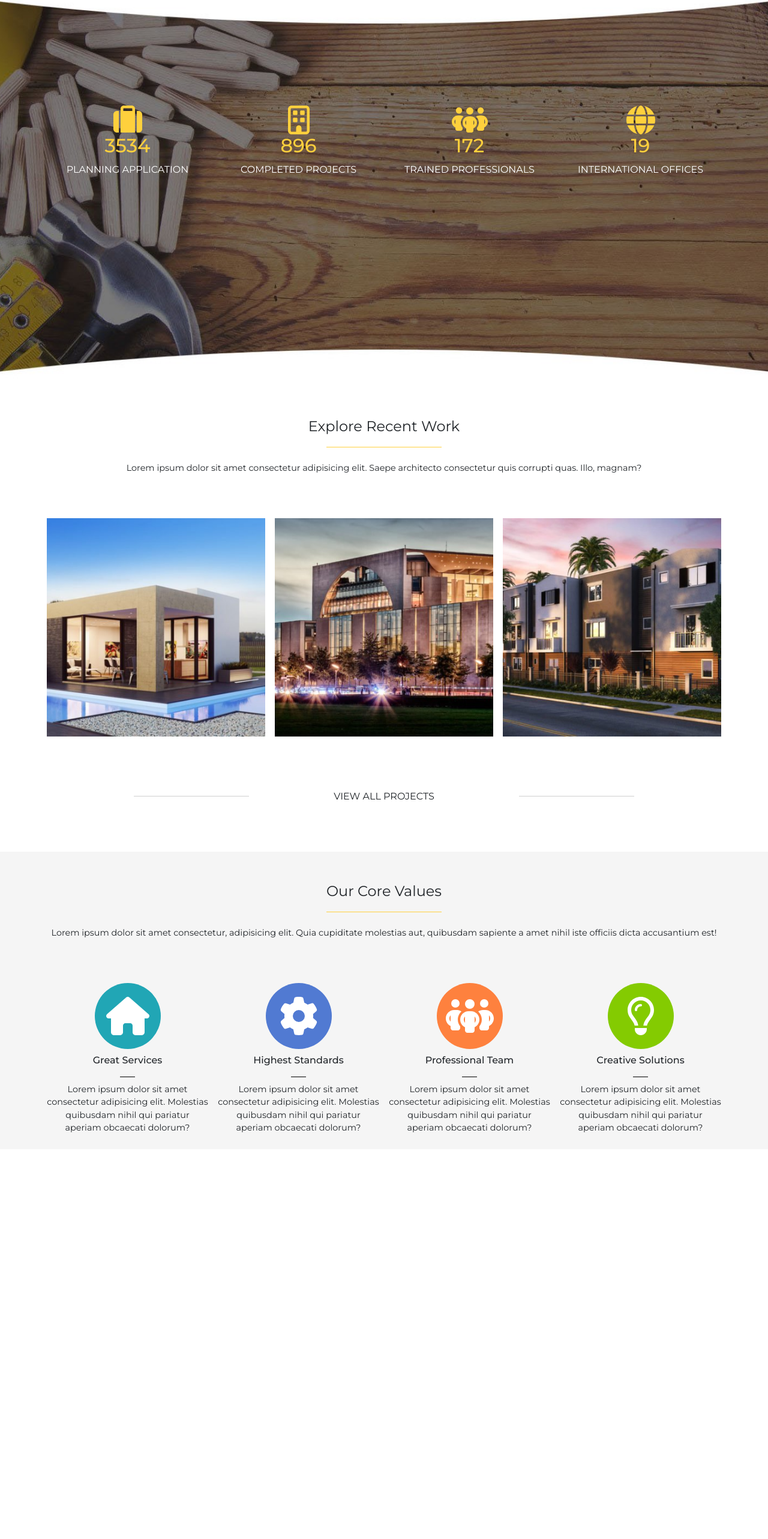
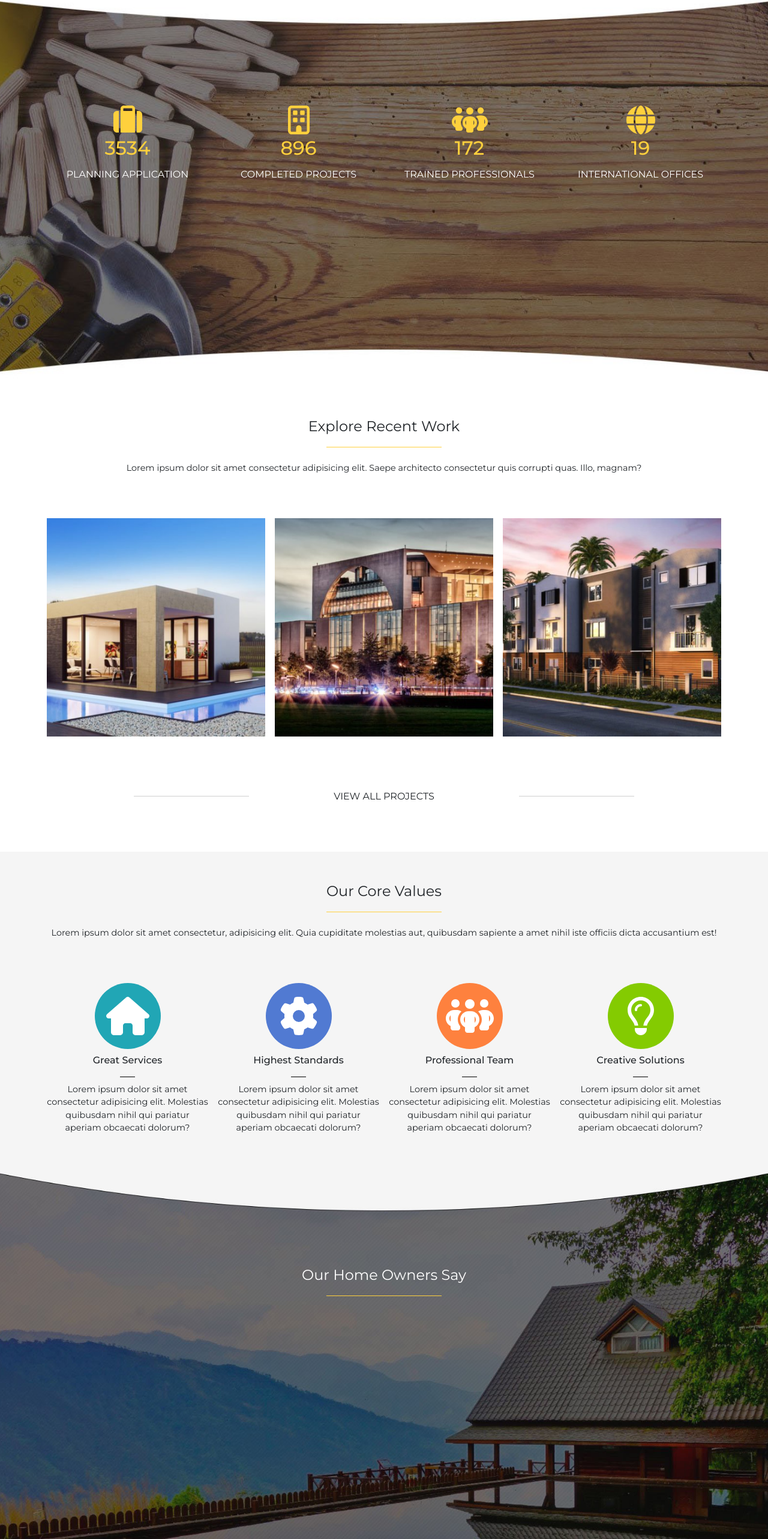
Before and after one commit to davide-rullo/proj-html-vuejs, a Vue app: page / in a window 1280 px wide. Shown: the part 1453-4019 px from the top of the page at 60% size. Before the commit the page ends 3369 px from the top, so only its background shows below. Built offline with nearby package versions, Linux system fonts and the light colour scheme.

Commit message:
add quote section

```diff
--- a/src/components/AppMain.vue
+++ b/src/components/AppMain.vue
@@ -1,6 +1,7 @@
 <script>
 import AppCta from './AppCta.vue';
 import AppJumbo from './AppJumbo.vue';
+import AppQuote from './AppQuote.vue';
 import AppSpecialist from './AppSpecialist.vue';
 import AppStats from './AppStats.vue';
 import AppValues from './AppValues.vue';
@@ -8,7 +9,7 @@ import AppWork from './AppWork.vue';
 
 export default {
     name: 'AppMain',
-    components: { AppJumbo, AppCta, AppSpecialist, AppStats, AppWork, AppValues }
+    components: { AppJumbo, AppCta, AppSpecialist, AppStats, AppWork, AppValues, AppQuote }
 }
 </script>
 <template>
@@ -18,6 +19,7 @@ export default {
     <AppStats></AppStats>
     <AppWork></AppWork>
     <AppValues></AppValues>
+    <AppQuote></AppQuote>
 </template>
 
 
--- /dev/null
+++ b/src/components/AppQuote.vue
@@ -0,0 +1,38 @@
+<script>
+export default {
+    name: 'AppQuote'
+}
+</script>
+<template>
+    <section class="quote">
+        <div class="container quote-cont">
+            <div class="quote-row text-white">
+                <p>Our Home Owners Say</p>
+                <div class="hrow">
+                </div>
+            </div>
+
+        </div>
+    </section>
+</template>
+
+
+<style lang="scss" scoped>
+.quote {
+    background-image: url('../assets/img/home-parallax-3.jpg');
+    background-size: cover;
+    background-position: center center;
+    margin-top: 3rem;
+    height: 1000px;
+    margin: 0;
+}
+
+.quote-cont {
+    padding-top: 12rem;
+}
+
+.quote-row p {
+    font-size: 1.5rem;
+    text-align: center;
+}
+</style>
--- a/src/components/AppStats.vue
+++ b/src/components/AppStats.vue
@@ -8,7 +8,7 @@ export default {
         <div class="container stats-wrapper">
             <div class="row row-cols-2 row-cols-md-4">
                 <div class="col p-2">
-                    <div class="stats-card d-flex flex-column justify-content-center align-items-center">
+                    <div class="stats-card d-flex flex-column justify-content-center align-items-center gap-1">
                         <svg xmlns="http://www.w3.org/2000/svg" height="3em"
                             viewBox="0 0 512 512"><!--! Font Awesome Free 6.4.2 by @fontawesome - https://fontawesome.com License - https://fontawesome.com/license (Commercial License) Copyright 2023 Fonticons, Inc. -->
                             <path
@@ -19,7 +19,7 @@ export default {
                     </div>
                 </div>
                 <div class="col p-2">
-                    <div class="stats-card d-flex flex-column justify-content-center align-items-center">
+                    <div class="stats-card d-flex flex-column justify-content-center align-items-center gap-1">
                         <svg xmlns="http://www.w3.org/2000/svg" height="3em"
                             viewBox="0 0 384 512"><!--! Font Awesome Free 6.4.2 by @fontawesome - https://fontawesome.com License - https://fontawesome.com/license (Commercial License) Copyright 2023 Fonticons, Inc. -->
                             <path
@@ -31,7 +31,7 @@ export default {
                     </div>
                 </div>
                 <div class="col p-2">
-                    <div class="stats-card d-flex flex-column justify-content-center align-items-center">
+                    <div class="stats-card d-flex flex-column justify-content-center align-items-center gap-1">
                         <svg xmlns="http://www.w3.org/2000/svg" height="3em"
                             viewBox="0 0 640 512"><!--! Font Awesome Free 6.4.2 by @fontawesome - https://fontawesome.com License - https://fontawesome.com/license (Commercial License) Copyright 2023 Fonticons, Inc. -->
                             <path
@@ -43,7 +43,7 @@ export default {
                     </div>
                 </div>
                 <div class="col p-2">
-                    <div class="stats-card d-flex flex-column justify-content-center align-items-center">
+                    <div class="stats-card d-flex flex-column justify-content-center align-items-center gap-1">
                         <svg xmlns="http://www.w3.org/2000/svg" height="3em"
                             viewBox="0 0 512 512"><!--! Font Awesome Free 6.4.2 by @fontawesome - https://fontawesome.com License - https://fontawesome.com/license (Commercial License) Copyright 2023 Fonticons, Inc. -->
                             <path
@@ -87,5 +87,6 @@ svg {
 .stats-name {
     text-transform: uppercase;
     color: white;
+    text-align: center;
 }
 </style>
```
Also changed, not shown: src/assets/img/home-parallax-2.png (added), src/assets/img/home-parallax-3.jpg (added).
